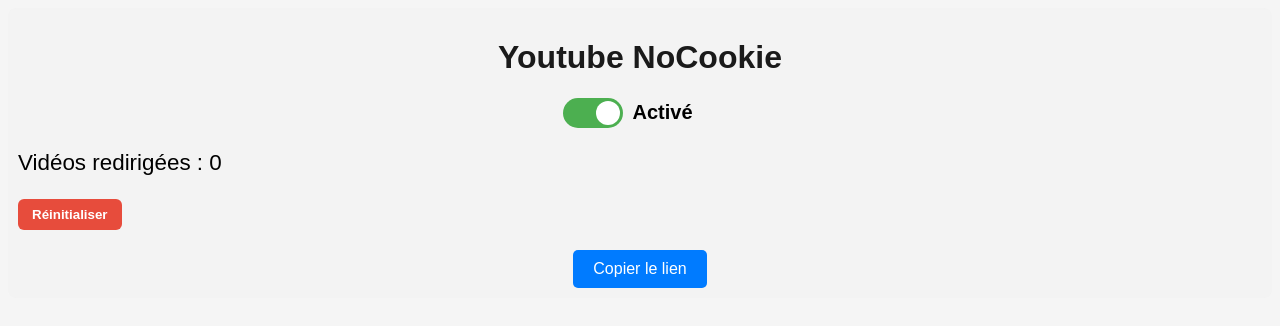
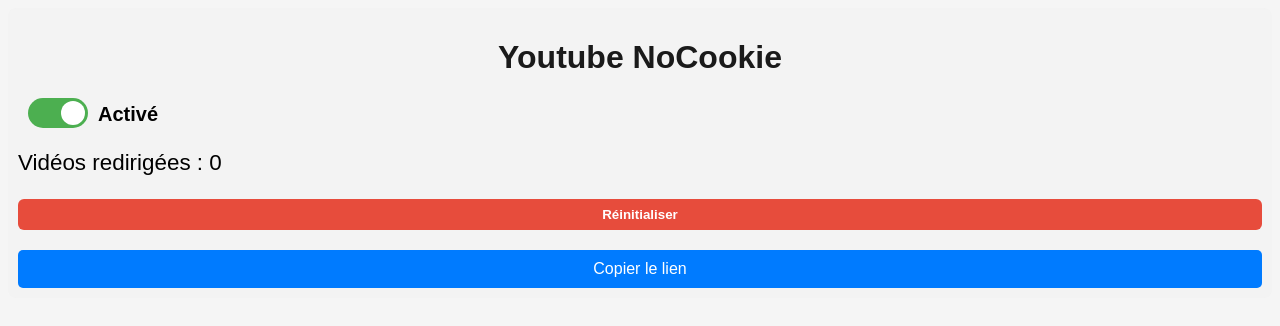
Before and after one commit to MasterAcnolo/Youtube-Extension, a browser extension: page Chrome-Version/index.html in a window 1280 px wide. Drawn offline with Linux system fonts and the light colour scheme.

```diff
--- a/Chrome-Version/styles/elements/container.css
+++ b/Chrome-Version/styles/elements/container.css
@@ -5,30 +5,29 @@
   border-radius: 8px;
   justify-content: center;
   align-items: center;
+  justify-content: center;
+  align-items: center;
+
 }
 
-.first-line {
+.first-line { /*First Line est le parent pour le slider */
   display: flex;
-  align-items: center;
-  justify-content: center;
-  align-self: center;
   gap: 10px;
+  margin-left: 10px;
 }
 
 .copy-container {
   display: flex;
-  justify-content: center;
-  align-items: center;
   margin-top: 20px;
+  flex-direction: column;
 }
 
 .counter-container{
-
+  display: flex;
   font-size: 140%;
-
+  flex-direction: column;
 }
 
 .toggle-container {
     display: flex;
-
 }
--- a/Chrome-Version/styles/elements/texts.css
+++ b/Chrome-Version/styles/elements/texts.css
@@ -2,3 +2,9 @@ h1{
   color: rgb(26, 26, 26);
   text-align: center;
 }
+
+#TextButton{
+
+margin-top: 5px;
+
+}
```
